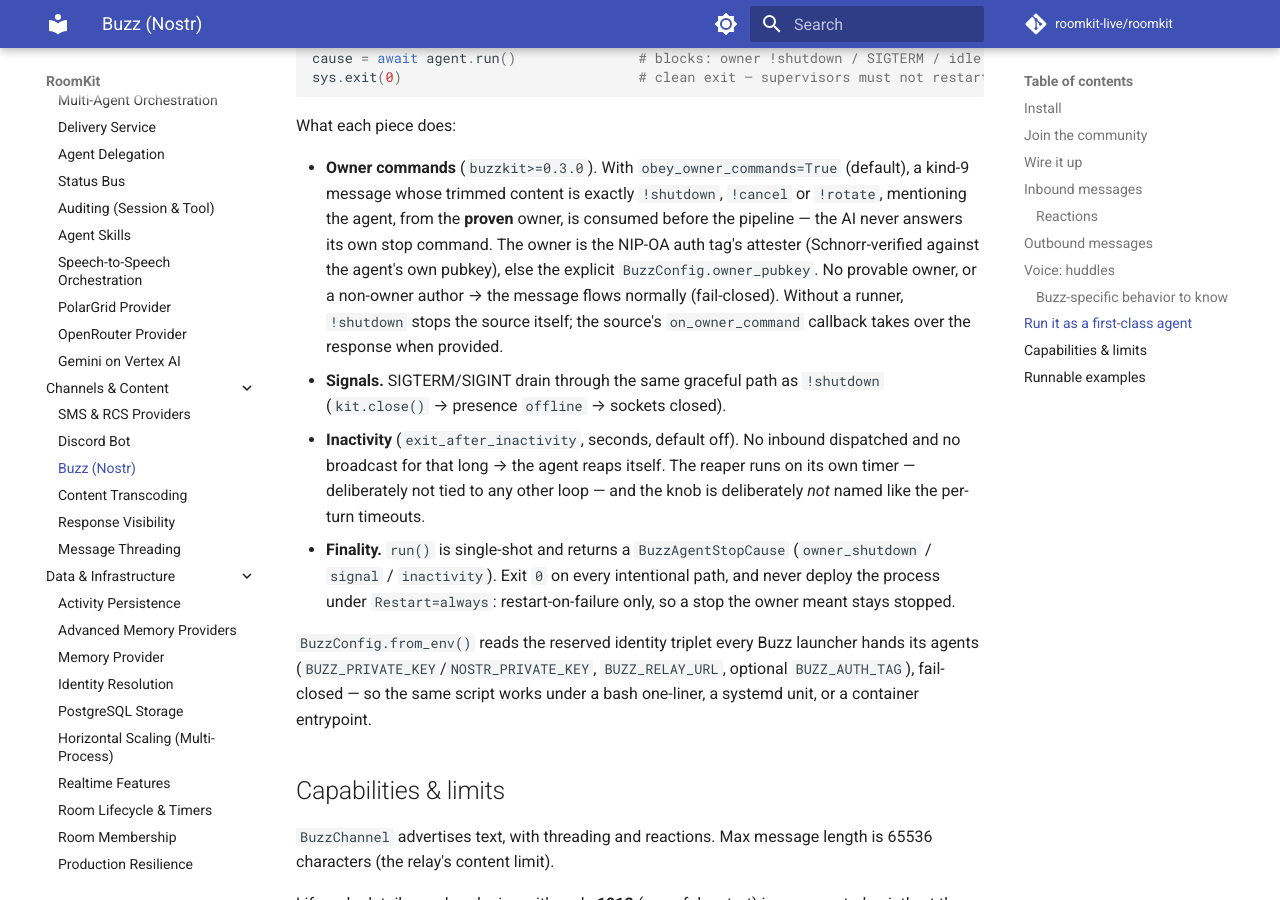
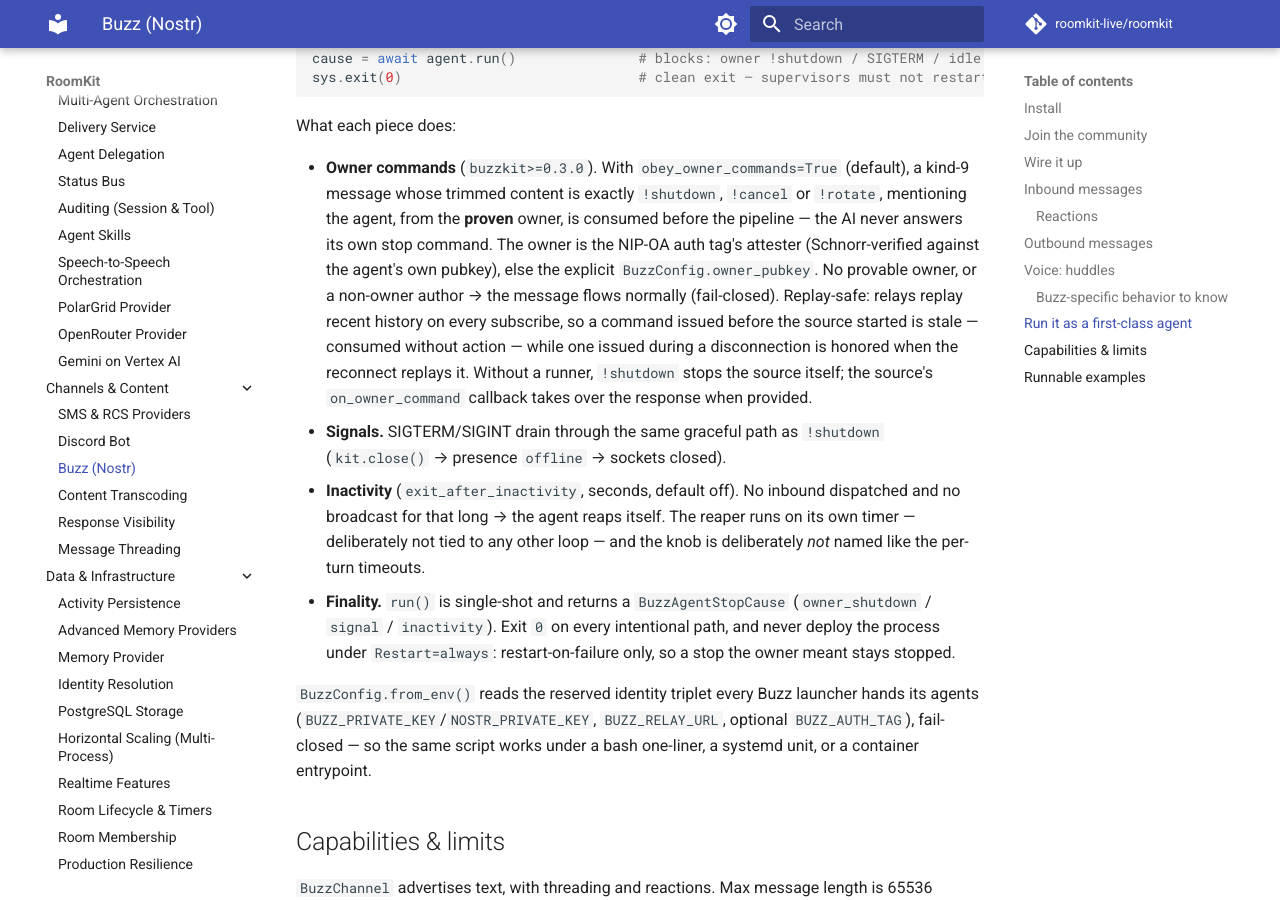
Before and after one commit to roomkit-live/roomkit-docs, an MkDocs documentation site: the page built from docs/guides/buzz.md, in a window 1280 px wide and 900 px high, scrolled down 4737 px. Built offline with MkDocs 1.6.1 and Material for MkDocs 9.7.7, drawn with Linux system fonts in a browser that asks for light colours; comment, search, counter and statistics services are not loaded.

Commit message:
docs(buzz): owner commands are replay-safe (roomkit 30cd253)

```diff
--- a/docs/guides/buzz.md
+++ b/docs/guides/buzz.md
@@ -232,8 +232,12 @@ What each piece does:
   The owner is the NIP-OA auth tag's attester (Schnorr-verified against the
   agent's own pubkey), else the explicit `BuzzConfig.owner_pubkey`. No
   provable owner, or a non-owner author → the message flows normally
-  (fail-closed). Without a runner, `!shutdown` stops the source itself; the
-  source's `on_owner_command` callback takes over the response when provided.
+  (fail-closed). Replay-safe: relays replay recent history on every
+  subscribe, so a command issued before the source started is stale —
+  consumed without action — while one issued during a disconnection is
+  honored when the reconnect replays it. Without a runner, `!shutdown`
+  stops the source itself; the source's `on_owner_command` callback takes
+  over the response when provided.
 - **Signals.** SIGTERM/SIGINT drain through the same graceful path as
   `!shutdown` (`kit.close()` → presence `offline` → sockets closed).
 - **Inactivity** (`exit_after_inactivity`, seconds, default off). No inbound
```
